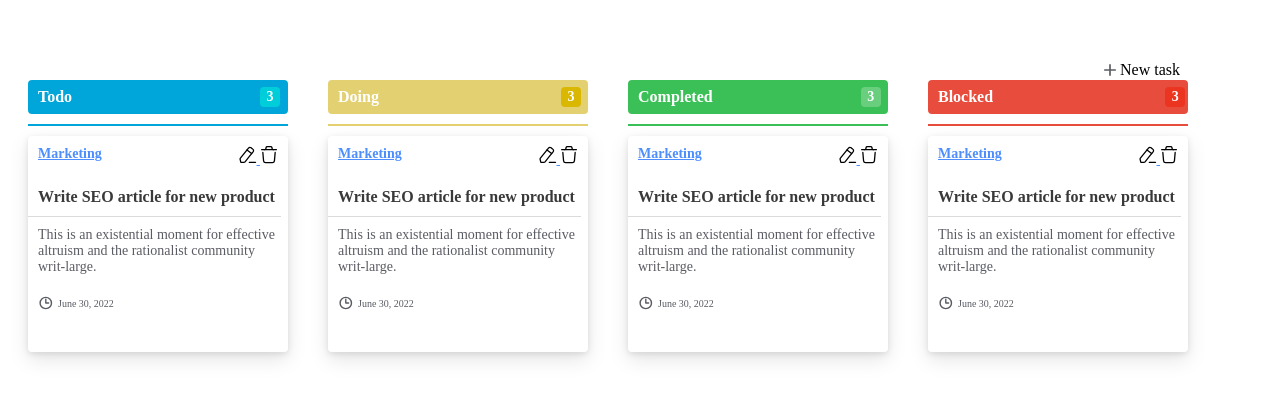
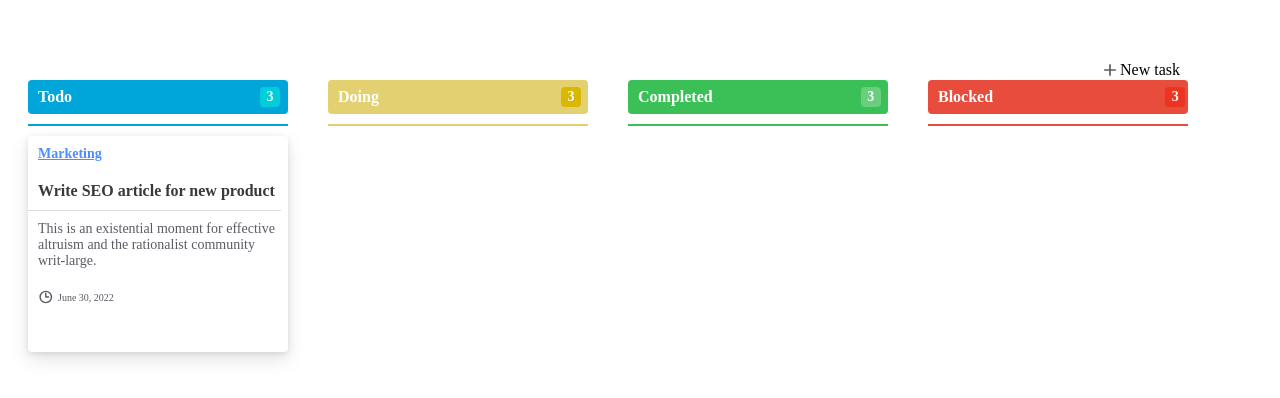
Before and after one commit to vvm1004/SGroup, a plain HTML site: page Final_Project/task.html in a window 1280 px wide. Drawn offline with Linux system fonts and the light colour scheme; files whose address does not match are found by name.

Commit message:
Add todo function

```diff
--- a/Final_Project/task.html
+++ b/Final_Project/task.html
@@ -14,10 +14,9 @@
     <div class="popup-container active">
         <div class="popup-main">
             <h1 style="margin-bottom: 8px; text-align: center;">Add new todo</h1>
-            <input type="text" id="field-name" placeholder="Category Etc: Marketing">
-            <input type="text" id="field-phone" placeholder="Title">
-            <!-- <input type="text" id="field-email"> -->
-            <textarea name="" id="" cols="30" rows="10" placeholder="Content"></textarea>
+            <input type="text" id="field-category" placeholder="Category Etc: Marketing">
+            <input type="text" id="field-title" placeholder="Title">
+            <textarea name="" id="field-content" cols="30" rows="10" placeholder="Content"></textarea>
             <button onclick="onCreate()">Submit</button>
         </div>
     </div>
@@ -78,106 +77,15 @@
 
         <div class="row">
             <div class="todo-box">
-                <div class="box">
-                    <div class="category">
-                        Marketing
-                        <div class="category__img">
-                            <img src="./assests/icon/edit.svg" alt="">
-                            <img src="./assests/icon/delete.svg" alt="">
-                        </div>
-                    </div>
 
-                    <div class="title">
-                        Write SEO article for new product
-                    </div>
-                    <div class="title-line">
-
-                    </div>
-                    <div class="content">
-                        This is an existential moment for effective altruism and the rationalist community writ-large.
-                    </div>
-                    <div class="date-time">
-                        <img src="./assests/icon/Frame.svg" alt="">
-                        June 30, 2022
-                    </div>
-                </div>
             </div>
             <div class="doing-box">
-                <div class="box">
-                    <div class="category">
-                        Marketing
-                        <div class="category__img">
-                            <img src="./assests/icon/edit.svg" alt="">
-                            <img src="./assests/icon/delete.svg" alt="">
-                        </div>
-                    </div>
 
-                    <div class="title">
-                        Write SEO article for new product
-                    </div>
-                    <div class="title-line">
-
-                    </div>
-                    <div class="content">
-                        This is an existential moment for effective altruism and the rationalist community writ-large.
-                    </div>
-                    <div class="date-time">
-                        <img src="./assests/icon/Frame.svg" alt="">
-                        June 30, 2022
-                    </div>
-                </div>
             </div>
             <div class="completed-box">
-                <div class="box">
-                    <div class="category">
-                        Marketing
 
-                        <div class="category__img">
-                            <img src="./assests/icon/edit.svg" alt="">
-                            <img src="./assests/icon/delete.svg" alt="">
-                        </div>
-
-                    </div>
-
-                    <div class="title">
-                        Write SEO article for new product
-                    </div>
-                    <div class="title-line">
-
-                    </div>
-                    <div class="content">
-                        This is an existential moment for effective altruism and the rationalist community writ-large.
-                    </div>
-                    <div class="date-time">
-                        <img src="./assests/icon/Frame.svg" alt="">
-                        June 30, 2022
-                    </div>
-                </div>
             </div>
             <div class="blocked-box">
-                <div class="box">
-                    <div class="category">
-                        Marketing
-                        <div class="category__img">
-                            <img src="./assests/icon/edit.svg" alt="">
-                            <img src="./assests/icon/delete.svg" alt="">
-                        </div>
-                    </div>
-
-                    <div class="title">
-                        Write SEO article for new product
-                    </div>
-                    <div class="title-line">
-
-                    </div>
-                    <div class="content">
-                        This is an existential moment for effective altruism and the rationalist community writ-large.
-                    </div>
-                    <div class="date-time">
-                        <img src="./assests/icon/Frame.svg" alt="">
-                        June 30, 2022
-                    </div>
-                </div>
             </div>
         </div>
     </div>
--- a/Final_Project/task.js
+++ b/Final_Project/task.js
@@ -1,16 +1,19 @@
+
+
+
 let popupContainer = document.querySelector(".popup-container")
 let popupMain = document.querySelector(".popup-main")
-let newTaskButton =  document.getElementById('newTaskButton')
+let newTaskButton = document.getElementById('newTaskButton')
 //open popup
- newTaskButton.addEventListener('click', function() {
+newTaskButton.addEventListener('click', function () {
+    document.getElementById("field-category").value = '';
+    document.getElementById("field-title").value = '';
+    document.getElementById("field-content").value = '';
     popupContainer.classList.toggle('active')
 
 });
 //close popup
 popupContainer.addEventListener('click', function () {
-    // document.getElementById("field-name").value = ""
-    // document.getElementById("field-phone").value = ""
-    // document.getElementById("field-email").value = ""
     popupContainer.classList.toggle('active')
 })
 
@@ -19,3 +22,65 @@ popupContainer.addEventListener('click', function () {
 popupMain.addEventListener('click', function (event) {
     event.stopPropagation()
 })
+
+document.addEventListener("DOMContentLoaded", function () {
+    // Kiểm tra xem có dữ liệu trong Local Storage không
+    if (!localStorage.getItem("todos")) {
+        // Nếu không có, thêm dữ liệu mặc định vào Local Storage
+        var initialTodos = [
+            { categoryName: "Marketing", title: "Write SEO article for new product", content: "This is an existential moment for effective altruism and the rationalist community writ-large." },
+        ];
+        localStorage.setItem("todos", JSON.stringify(initialTodos));
+    }
+
+    // Render các mục todo
+    renderTodos();
+});
+
+function renderTodos() {
+    var todos = JSON.parse(localStorage.getItem("todos")) || [];
+    var todoContainer = document.querySelector(".todo-box");
+    todoContainer.innerHTML = "";
+
+    todos.forEach(function (todoItem) {
+        var todoHTML = createTodoBox(todoItem.categoryName, todoItem.title, todoItem.content);
+        todoContainer.innerHTML += todoHTML;
+    });
+}
+
+function createTodoBox(category, title, content) {
+    return `
+        <div class="box">
+            <div class="category">${category}</div>
+            <div class="title">${title}</div>
+            <div class="title-line"></div>
+            <div class="content">${content}</div>
+            <div class="date-time">
+                <img src="./assests/icon/Frame.svg" alt="">
+                June 30, 2022
+            </div>
+        </div>
+    `;
+}
+
+function onCreate() {
+    var categoryName = document.getElementById("field-category").value;
+    var title = document.getElementById("field-title").value;
+    var content = document.getElementById("field-content").value;
+
+    var todoItem = {
+        categoryName: categoryName,
+        title: title,
+        content: content
+    };
+
+    var todos = JSON.parse(localStorage.getItem('todos')) || [];
+    todos.push(todoItem);
+    localStorage.setItem('todos', JSON.stringify(todos));
+
+    renderTodos();
+    document.querySelector('.popup-container').classList.add('active');
+}
+
+
+renderTodos();
```
